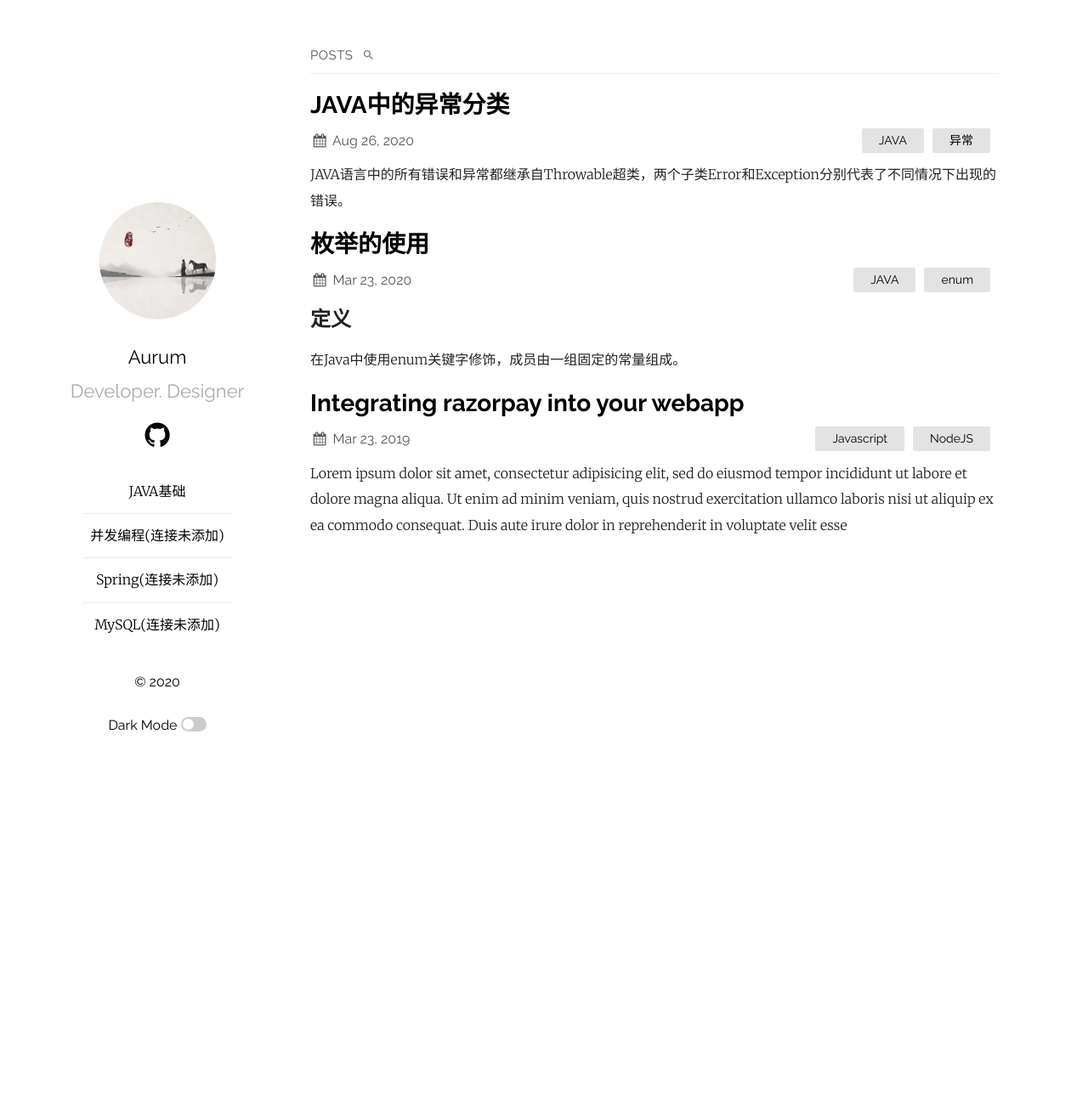
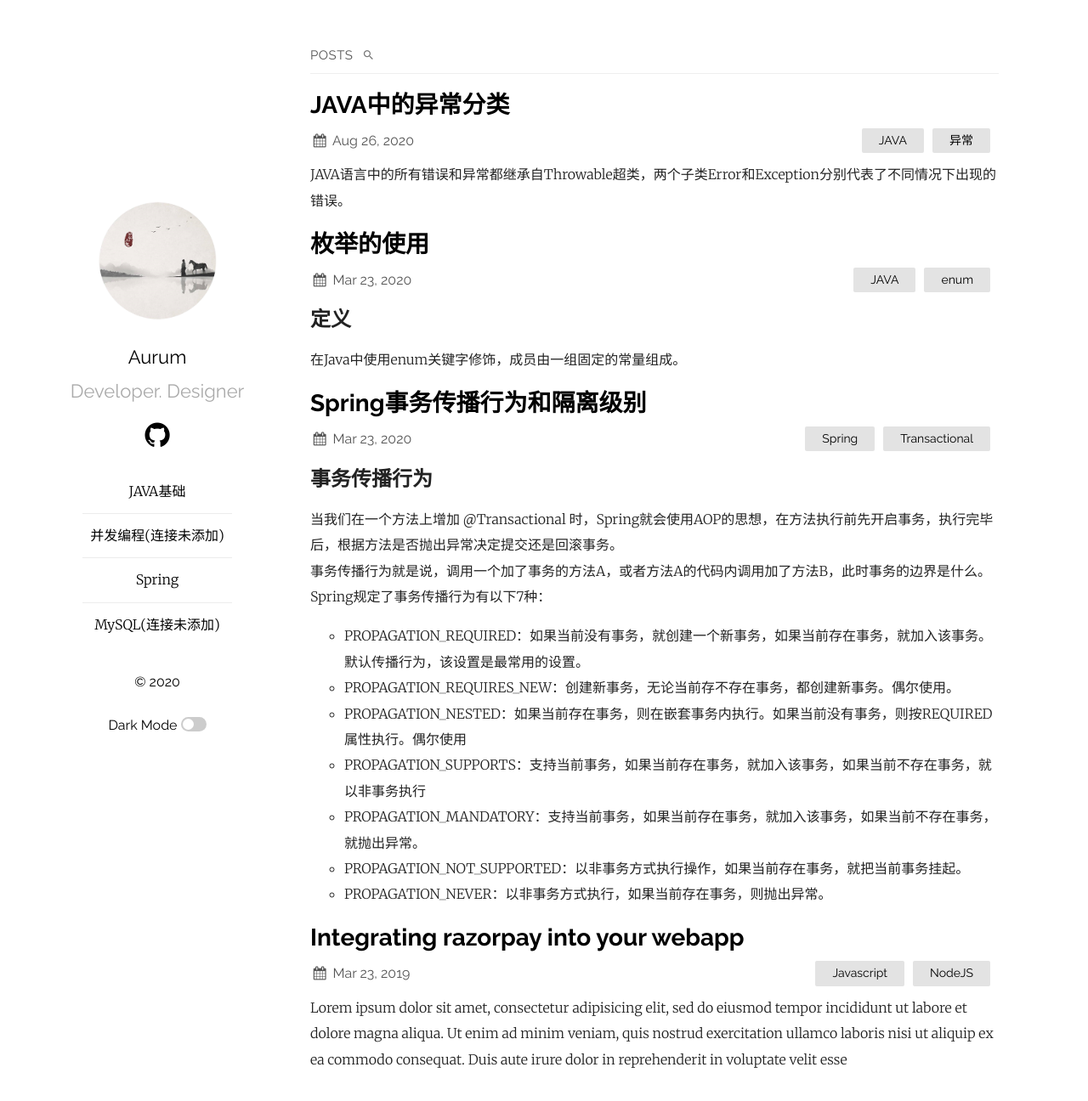
Before and after one commit to alphaJie/alphaJie.github.io, a Jekyll site: the page built from index.md, in a window 1280 px wide and 1307 px high. Shown: the top 1296 px of the window at 85% size. Built offline with Jekyll 4.4.1, drawn with Linux system fonts in a browser that asks for light colours.

Commit message:
增加spring事务传播行为页面

````diff
--- a/_config.yml
+++ b/_config.yml
@@ -26,8 +26,8 @@ plainwhite:
       url: "/basic-of-java.html"
     - title: 并发编程(连接未添加)
       url: "/404.html"
-    - title: Spring(连接未添加)
-      url: "/my-work"
+    - title: Spring
+      url: "/spring.html"
     - title: MySQL(连接未添加)
       url: "/resume"
 
--- /dev/null
+++ b/_posts/2020-08-27-propagation.md
@@ -0,0 +1,124 @@
+---
+layout: post
+title:  "Spring事务传播行为和隔离级别"
+date:   2020-03-23 11:58:23 +0530
+categories: Spring Transactional
+---
+## 事务传播行为
+当我们在一个方法上增加 @Transactional 时，Spring就会使用AOP的思想，在方法执行前先开启事务，执行完毕后，根据方法是否抛出异常决定提交还是回滚事务。
+事务传播行为就是说，调用一个加了事务的方法A，或者方法A的代码内调用加了方法B，此时事务的边界是什么。Spring规定了事务传播行为有以下7种：
+- PROPAGATION_REQUIRED：如果当前没有事务，就创建一个新事务，如果当前存在事务，就加入该事务。默认传播行为，该设置是最常用的设置。
+- PROPAGATION_REQUIRES_NEW：创建新事务，无论当前存不存在事务，都创建新事务。偶尔使用。
+- PROPAGATION_NESTED：如果当前存在事务，则在嵌套事务内执行。如果当前没有事务，则按REQUIRED属性执行。偶尔使用
+- PROPAGATION_SUPPORTS：支持当前事务，如果当前存在事务，就加入该事务，如果当前不存在事务，就以非事务执行
+- PROPAGATION_MANDATORY：支持当前事务，如果当前存在事务，就加入该事务，如果当前不存在事务，就抛出异常。
+- PROPAGATION_NOT_SUPPORTED：以非事务方式执行操作，如果当前存在事务，就把当前事务挂起。
+- PROPAGATION_NEVER：以非事务方式执行，如果当前存在事务，则抛出异常。
+
+## 代码说明
+```java
+public class PropagationTest{
+    @Transactional(propagation = PROPAGATION_REQUIRED)
+    public void methodA(){
+        doSomethingPre();
+        methodB();
+        doSomethingAfter();
+    }
+    @Transactional(propagation = PROPAGATION_REQUIRED)
+    public void methodB(){
+        //doSomething
+    }
+}
+public class ProController{
+    public void doService(){
+        methodA();
+    }
+}
+```
+**情况一 都使用REQUIRED**
+此种只会开启一个事务,步骤
+1. 开启一个事务
+2. 执行methodA的代码，接着执行methodB的代码
+3. 提交或回滚事务
+
+**情况二 methodB使用REQUIRES_NEW**
+开启两个事务，两个事务互不影响，步骤
+1. 开启事务1
+2. 执行methodA的代码doSomethingPre()
+3. 开始事务2
+4. 执行methodB里的代码
+5. 提交或回滚事务2
+6. 执行methodA的代码doSomethingAfter()
+7. 提交或回滚事务1(此时methodB的事务已提交，不会再回滚)
+
+doService()方法如果直接调用methodB，则开启一个事务，执行代码。
+
+**情况三 methodB使用NESTED**
+开启两个事务，外层事务回滚影响内层事务，内层事务回滚不影响外层，步骤
+1. 开启事务
+2. 执行methodA的代码doSomethingPre()
+3. 设置回滚点，savePoint
+4. 执行methodB里的代码
+5. 如果methodB代码异常，回滚到savePoint位置
+6. 执行methodA的代码doSomethingAfter()
+7. 提交或回滚事务(如果回滚，methodA和methodB的执行结果都会回滚)
+
+doService()方法如果直接调用methodB，则开启一个事务，执行代码。
+
+**情况四 methodB使用SUPPORTS**
+methodA使用默认事务，methodB使用SUPPORTS，步骤
+1. 开启一个事务
+2. 执行methodA的代码，接着执行methodB的代码
+3. 提交或回滚事务
+
+doService()方法直接调用methodB，则执行methodB代码，不使用事务。
+
+**情况五 methodB使用MANDATORY**
+methodA使用默认事务，methodB使用MANDATORY，步骤
+1. 开启一个事务
+2. 执行methodA的代码，接着执行methodB的代码
+3. 提交或回滚事务
+
+doService()方法直接调用methodB，则抛出异常。
+
+**情况六 methodB使用NOT_SUPPORTED**
+methodA使用默认事务，methodB使用MANDATORY，步骤
+1. 开启事务
+2. 执行methodA的代码doSomethingPre()
+3. 事务挂起
+4. 执行methodB里的代码
+5. 事务恢复
+6. 执行methodA的代码doSomethingAfter()
+7. 提交或回滚事务(methodB里数据库操作结果已生效，如果回滚，只回滚methodA的代码的操作)
+
+doService()方法如果直接调用methodB，则执行methodB代码，不使用事务。
+
+**情况七 methodB使用NEVER**
+methodA使用默认事务，methodB使用NEVER，步骤
+1. 开启事务
+2. 执行methodA的代码doSomethingPre()
+3. 抛出异常，不执行methodB
+4. 回滚事务
+
+doService()方法如果直接调用methodB，则执行methodB代码，不使用事务。
+
+##事务隔离级别
+是指当多个事务同时执行，并且操作同一个数据时，事务对此数据的占有情况。并发可能会导致以下问题：
+**脏读（Dirty read）**：脏读发生在一个事务读取了被另一个事务改写但尚未提交的数据时。如果这些改变在稍后被回滚了，那么第一个事务读取的数据就会是无效的。
+**不可重复读（Nonrepeatable read）**：不可重复读发生在一个事务执行相同的查询两次或两次以上，但每次查询结果都不相同时。这通常是由于另一个并发事务在两次查询之间更新了数据。
+**幻读（Phantom reads）**：幻影读和不可重复读相似。当一个事务（T1）读取几行记录后，另一个并发事务（T2）插入了一些记录时，幻影读就发生了。在后来的查询中，第一个事务（T1）就会发现一些原来没有的额外记录。
+
+**隔离级别**
+默认 @Transactional(isolation = Isolation.DEFAULT)
+- READ_UNCOMMITTED：可读取其他事务未提交数据(会出现脏读, 不可重复读) 基本不使用
+- READ_COMMITTED：可读取其他事务已提交数据(会出现不可重复读和幻读)
+- SERIALIZABLE：串行化，独占数据，事务1提交之后，事务2才可执行。
+- REPEATABLE_READ：可重复读(会出现幻读)，MySQL默认级别
+- DEFAULT：默认使用后端数据库的隔离级别
+
+##注意事项
+- @Transactional 只能被应用到public方法上, 对于其它非public的方法,如果标记了@Transactional也不会报错,但方法没有事务功能.
+- @Transactional只是标签，要使用事务需要开始事务功能\<tx:annotation-driven/>
+- spring默认只有需要运行时异常才会回滚事务（即RuntimeException下子类），而其他受检异常不回滚，可通过rollbackFor参数指定回滚异常
+- 推荐在具体的类（或类的方法）上使用 @Transactional 注解，因为注解不能被继承，在接口上使用@Transactional时，只有当你设置了基于接口的代理时它才生效
+- 可以通过timeout参数设置事务超时时间，避免大事务，默认30秒
--- /dev/null
+++ b/spring.markdown
@@ -0,0 +1,6 @@
+---
+layout: post
+title:  "Spring知识点整理"
+date:   2020-08-27 14:14:36 +0530
+---
+[事务传播行为和隔离级别](https://alphajie.github.io/spring/transactional/2020/08/27/propagation.html)
````
Also changed, not shown: README.md.
